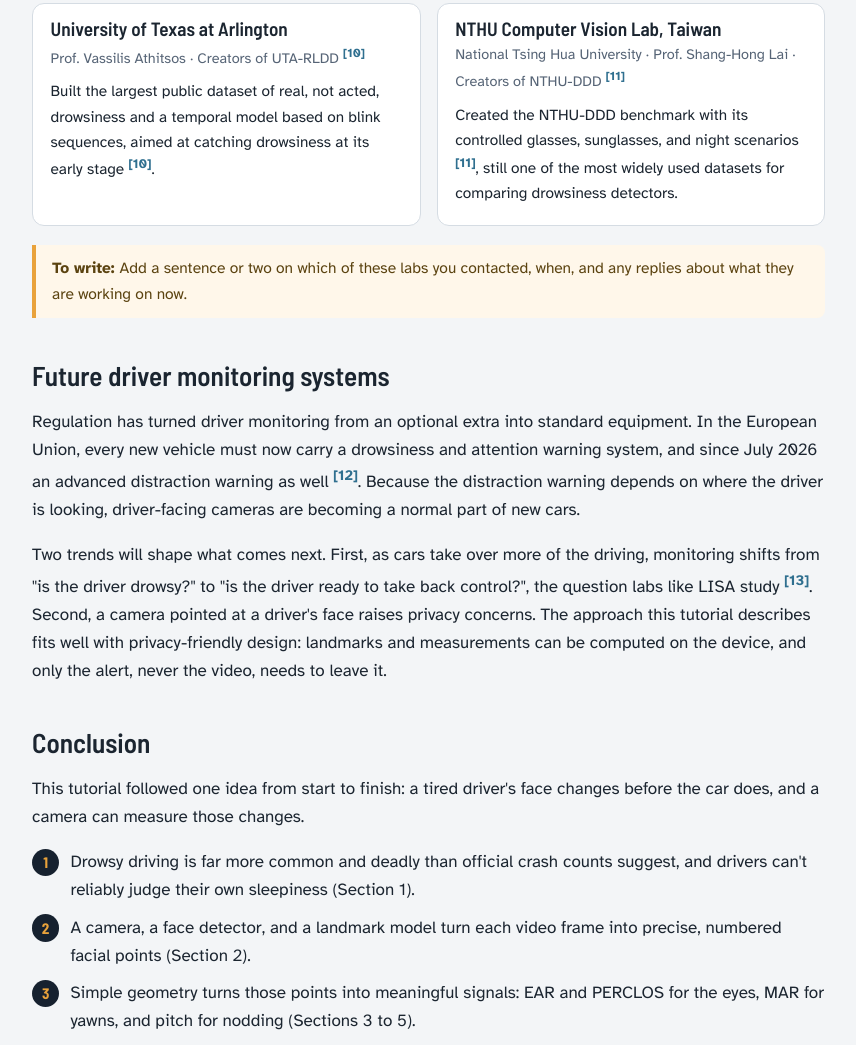
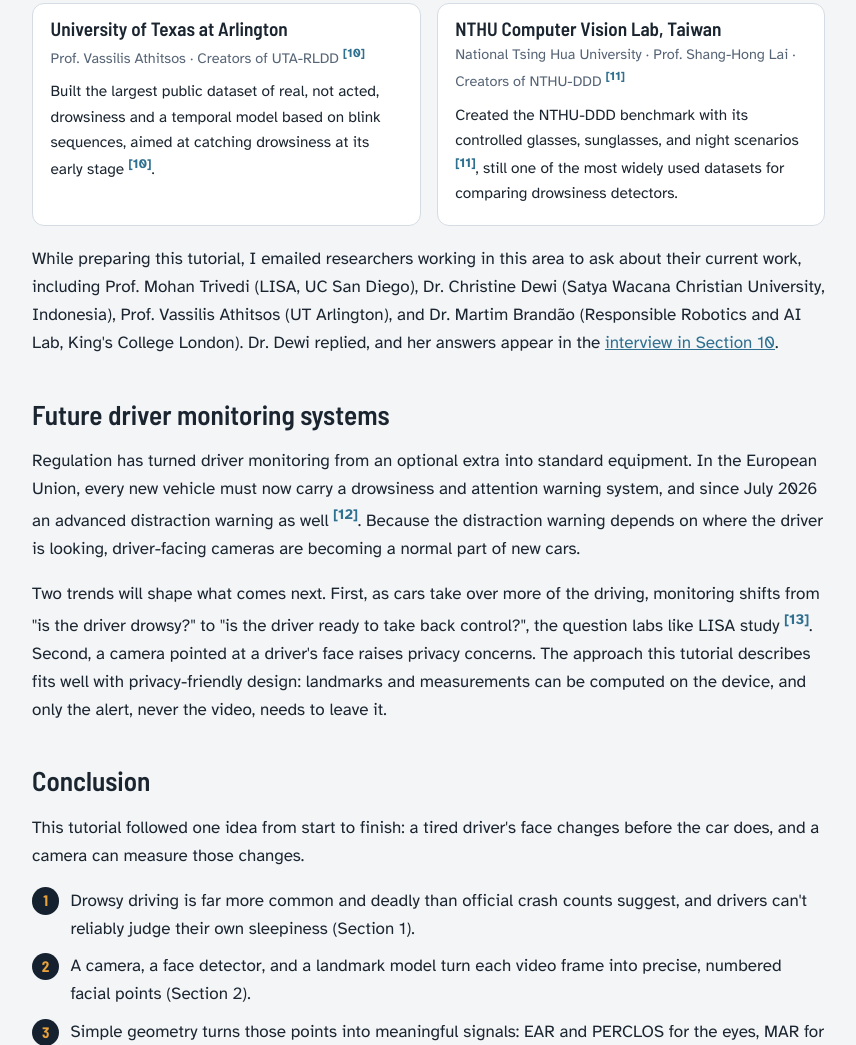
Before and after one commit to PallikalaS/Driver-Drowsiness-Detection-Tutorial, a plain HTML site: page 12-conclusion.html in a window 1280 px wide. Shown: the part 1695-2740 px from the top of the page, without its empty margins (322-1178 px from the left). Drawn offline with Linux system fonts and the light colour scheme.

Commit message:
Committing conclusion changes

```diff
--- a/12-conclusion.html
+++ b/12-conclusion.html
@@ -63,7 +63,7 @@
           <p>Created the NTHU-DDD benchmark with its controlled glasses, sunglasses, and night scenarios <a class="cite" href="bibliography.html#ref11">[11]</a>, still one of the most widely used datasets for comparing drowsiness detectors.</p>
         </div>
       </div>
-      <p class="todo">Add a sentence or two on which of these labs you contacted, when, and any replies about what they are working on now.</p>
+      <p>While preparing this tutorial, I emailed researchers working in this area to ask about their current work, including Prof. Mohan Trivedi (LISA, UC San Diego), Dr. Christine Dewi (Satya Wacana Christian University, Indonesia), Prof. Vassilis Athitsos (UT Arlington), and Dr. Martim Brandão (Responsible Robotics and AI Lab, King's College London). Dr. Dewi replied, and her answers appear in the <a href="10-challenges.html">interview in Section 10</a>.</p>
 
       <h2>Future driver monitoring systems</h2>
       <p>Regulation has turned driver monitoring from an optional extra into standard equipment. In the European Union, every new vehicle must now carry a drowsiness and attention warning system, and since July 2026 an advanced distraction warning as well <a class="cite" href="bibliography.html#ref12">[12]</a>. Because the distraction warning depends on where the driver is looking, driver-facing cameras are becoming a normal part of new cars.</p>
```
